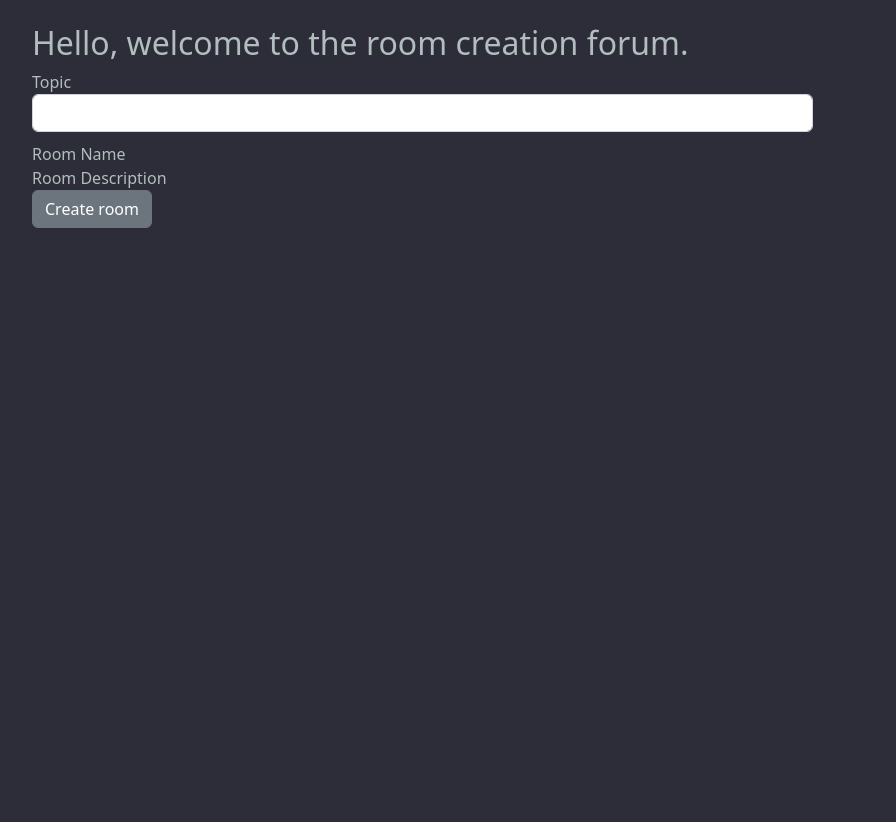
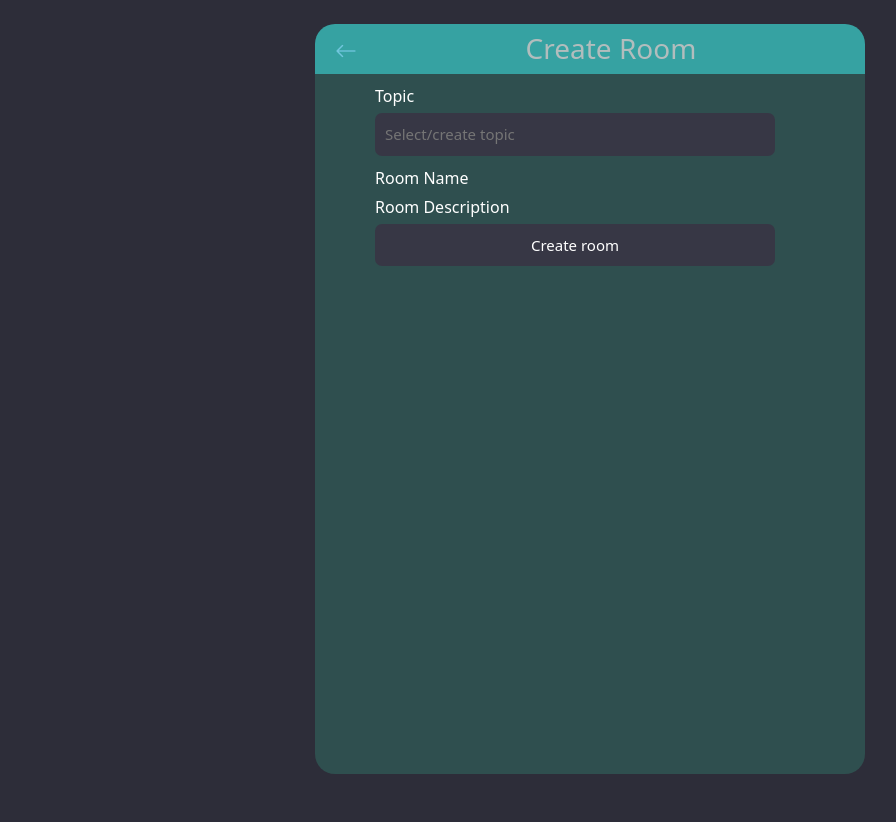
Before and after one commit to ListowelAdolwin/study_mate_app, a Django app: template baseapp/templates/baseapp/create_room.html in a window 1280 px wide. Shown: the part 70-892 px from the top of the page, without its empty margins (50-946 px from the left). Before the commit the page ends 298 px from the top, so only its background shows below. Run offline with Django 3.2, Linux system fonts and the light colour scheme; the template is opened without the code that fills it, so the values that code supplies are empty; some libraries are stand-ins or nearby versions.

Commit message:
Added new styles to the forms

```diff
--- a/baseapp/models.py
+++ b/baseapp/models.py
@@ -44,8 +44,10 @@ class Message(models.Model):
 
 class Profile(models.Model):
     user = models.OneToOneField(User, null=True, on_delete=CASCADE)
+    first_name = models.CharField(null=True, max_length=200)
+    last_name = models.CharField( null=True, max_length=200)
     avatar = models.ImageField(default='default_avatar.jpg', upload_to='profile_images')
-    bio = models.TextField()
+    bio = models.TextField(null=True, blank=True)
 
 
     def __str__(self):
--- a/baseapp/templates/baseapp/activities_component.html
+++ b/baseapp/templates/baseapp/activities_component.html
@@ -25,7 +25,7 @@
             </small>
             <small class="my-2">replied to <a href="{% url 'room' message.room.id %}">{{message.room}}</a></small>
             <div class="container activity-message ms-1 p-3 text-light card">
-                {{message}}
+                {{message}} ...
             </div>
 
             <!--message owners should be able to delete their messages from the 'recent activities'-->
--- a/baseapp/templates/baseapp/create_room.html
+++ b/baseapp/templates/baseapp/create_room.html
@@ -2,20 +2,30 @@
 
 {% block content %}
 
-<div class="container">
-    <h2>
-        Hello, welcome to the room creation forum.
-    </h2>
+<!--TOP PART OF FORM(TITLE AND BACK ARROW)-->
+<div class="top-container">
+    <span class="back-icon">
+        <a href="{{request.META.HTTP_REFERER}}">
+            <i class="bi bi-arrow-left"></i>
+        </a>
+    </span>
+    <h3 class="create-room-title">
+        Create Room
+    </h3>
+
 </div>
-<div class="container mb-5">
+
+<!--MAIN CREATE FORM-->
+<div class="container mb-5 form-container">
+    <div class="center-form">
     <form action="" method="POST">
 
         {% csrf_token %}
 
         <div>
-            <div>
+            <div class="row1">
                 <label for="topic_name">Topic</label>
-                <input required type="text" name="topic" list="topic-list" class="form-control room-form">
+                <input required type="text" name="topic" list="topic-list" class="" placeholder="Select/create topic">
                 <datalist id="topic-list">
                     <select name="topic_name" id="topic_name">
                         {% for topic in topics %}
@@ -24,20 +34,21 @@
                     </select>
                 </datalist>
             </div>
-            <div>
+            <div class="row1">
                 <label for="room-name"> Room Name</label>
                 {{form.name}}
             </div>
-            <div>
+            <div class="row1">
                 <label for="room-description"> Room Description</label>
                 {{form.description}}
             </div>
         </div>
 
-        <div class="col-sm-10 ">
+        <div class="col-sm-10 row1">
             <input type="submit" value="Create room" class="btn btn-secondary">
         </div>
     </form>
 </div>
+</div>
 
 {% endblock content %}
--- a/baseapp/templates/baseapp/profile.html
+++ b/baseapp/templates/baseapp/profile.html
@@ -16,7 +16,7 @@
                 <img class="profile-pic" src="{% static 'images/my.jpg' %}" alt="profile pic"> &nbsp;{{user.first_name}}
                 {% endif %}
             </h3>
-            <a href="">Edit Profile</a>
+            <a href="{% url 'update_profile' %}">Edit Profile</a>
             <div class="text-start">
             <h2>About</h2>
             <p>
--- a/baseapp/urls.py
+++ b/baseapp/urls.py
@@ -15,5 +15,7 @@ urlpatterns = [
     path('delete-room/<str:pk>/', views.deleteRoom, name='delete-room'),
     path('delete-message/<str:pk>/', views.deleteMessage, name='delete-message'),
     path('profile/<str:pk>/', views.userProfile, name='user-profile'),
+    path('update_profile/', views.edit_profile, name='update_profile'),
+
 
 ] + static(settings.MEDIA_URL, document_root=settings.MEDIA_ROOT)
--- a/static/styles/main.css
+++ b/static/styles/main.css
@@ -53,10 +53,28 @@ a {
   color: var(--color-dark-light);
 }
 
-.room-form {
-  width: 70%;
+
+
+.room-orm {
+  width: 50%;
   margin-bottom: 10px;
+
+    background-color: #15172b;
+    border-radius: 10px;
+    box-sizing: border-box;
+    padding: 10px;
 }
+
+/* .room-form input{
+  background-color: #2d2d39;
+  color: white;
+}
+ */
+.center-form{
+  margin: 0 auto;
+
+}
+
 
 .room-list-container,
 .activity-container,
@@ -120,3 +138,63 @@ a {
   border: 1px solid var(--color-gray);
   margin-left: 295px;
 }
+
+.top-container{
+  width: 550px;
+  height: 50px;
+  background-color: rgb(54, 162, 162);
+  border-radius: 20px 20px 0 0;
+  margin: auto;
+  display: flex;
+}
+
+.back-icon{
+  margin: 10px 0 20px 20px;
+  font-size: 22px;
+  color: white;
+}
+
+.create-room-title{
+  border: 0;
+  margin: auto;
+
+}
+
+.center-form label{
+  margin-bottom: 5px;
+}
+
+.form-container{
+  width: 550px;
+  height: 700px;
+  background-color: darkslategray;
+  margin: auto;
+  border-radius: 0 0 20px 20px;
+}
+
+.center-form{
+  width: 450px;
+  height: 500px;
+  padding: 10px;
+  margin: auto;
+  color: white;
+}
+
+.center-form input, textarea{
+  display: block;
+  width: 400px;
+  border-radius: 7px;
+  border: 0px;
+  font-size: 15px;
+  padding: 10px;
+  margin-bottom: 10px;
+  color: white;
+}
+
+.center-form input, textarea{
+  background-color: #373745;
+}
+
+input:focus{
+  border: 0;
+}
--- a/templates/navbar.htm
+++ b/templates/navbar.htm
@@ -42,7 +42,7 @@ This is done by using an include statement to import the code into the desired p
                                 </a>
 
                                 <ul class="dropdown-menu bg-secondary">
-                                    <li><a class="dropdown-item" href="#">Edit profile</a></li>
+                                    <li><a class="dropdown-item" href="{% url 'update_profile' %}">Edit profile</a></li>
                                     <li><a class="dropdown-item" href="{% url 'logout' %}">Logout</a></li>
                                 </ul>
                             </div>
```
Also changed, not shown: baseapp/forms.py (+18 -5 lines), baseapp/templates/baseapp/update_room.html (+19 -6 lines), baseapp/views.py (+20 -4 lines), templates/test_form.html (added, +66 -0 lines), baseapp/migrations/0005_profile_first_name_profile_last_name_and_more.py (added), baseapp/migrations/0006_alter_profile_first_name_alter_profile_last_name.py (added), static/images/profile_images/_MG_34473.jpg (added), static/images/profile_images/my.jpg (added), static/images/profile_images/pf1.jpg (added), static/images/profile_images/pf2.jpg (added), static/images/profile_images/study_mate_screenshot.png (added).
